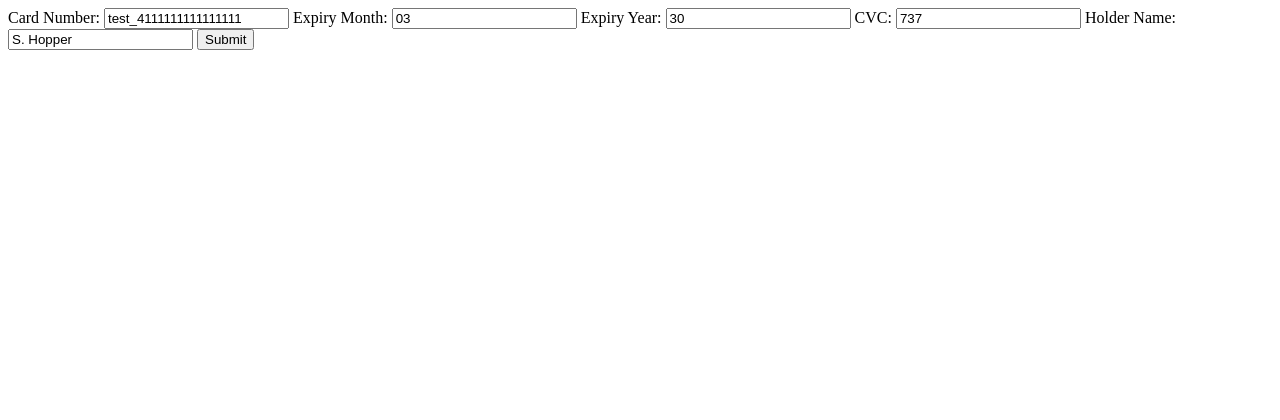
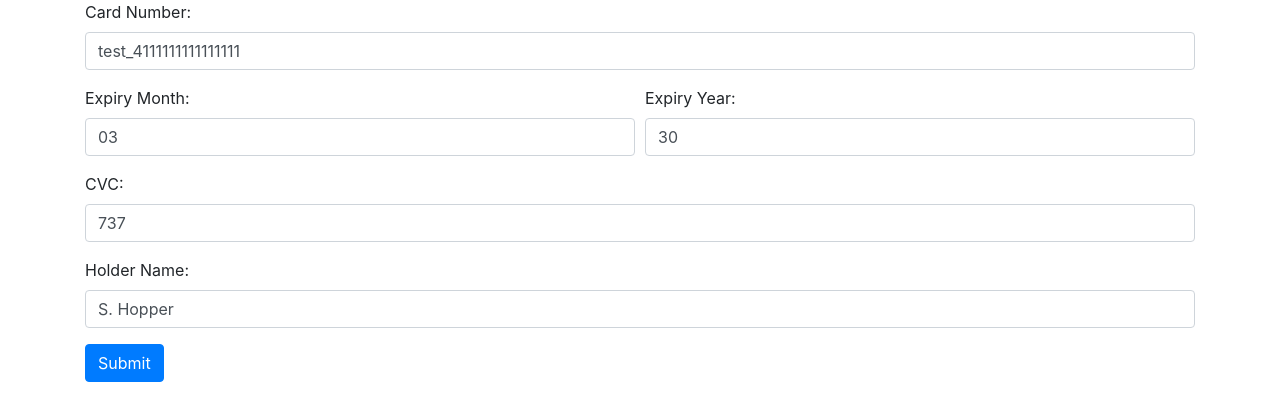
Before and after one commit to FranciscoDiego64/adyen-integration, a website: page public/cardDetails.html in a window 1280 px wide. Drawn offline with nearby package versions, Linux system fonts and the light colour scheme.

Commit message:
added styling to cardDetails and minor adjustments

```diff
--- a/public/cardDetails.html
+++ b/public/cardDetails.html
@@ -1,32 +1,47 @@
-
 <!DOCTYPE html>
 <html>
 <head>
   <title>Enter Card Details</title>
+  <link rel="stylesheet" href="https://stackpath.bootstrapcdn.com/bootstrap/4.5.2/css/bootstrap.min.css">
 </head>
 <body>
-    <form id="card-details-form">
-        <label for="cardNumber">Card Number:</label>
-        <input type="text" id="cardNumber" name="cardNumber" value="test_4111111111111111" required>
+    <div class="container">
+        <form id="card-details-form">
+            <div class="form-group">
+                <label for="cardNumber">Card Number:</label>
+                <input type="text" class="form-control" id="cardNumber" name="cardNumber" value="test_4111111111111111" required>
+            </div>
 
-        <label for="expiryMonth">Expiry Month:</label>
-        <input type="text" id="expiryMonth" name="expiryMonth" value="03" required>
+            <div class="form-row">
+                <div class="form-group col-md-6">
+                    <label for="expiryMonth">Expiry Month:</label>
+                    <input type="text" class="form-control" id="expiryMonth" name="expiryMonth" value="03" required>
+                </div>
+                <div class="form-group col-md-6">
+                    <label for="expiryYear">Expiry Year:</label>
+                    <input type="text" class="form-control" id="expiryYear" name="expiryYear" value="30" required>
+                </div>
+            </div>
 
-        <label for="expiryYear">Expiry Year:</label>
-        <input type="text" id="expiryYear" name="expiryYear" value="30" required>
+            <div class="form-group">
+                <label for="cvc">CVC:</label>
+                <input type="text" class="form-control" id="cvc" name="cvc" value="737" required>
+            </div>
 
-        <label for="cvc">CVC:</label>
-        <input type="text" id="cvc" name="cvc" value="737" required>
+            <div class="form-group">
+                <label for="holderName">Holder Name:</label>
+                <input type="text" class="form-control" id="holderName" name="holderName" value="S. Hopper" required>
+            </div>
 
-        <label for="holderName">Holder Name:</label>
-        <input type="text" id="holderName" name="holderName" value="S. Hopper" required>
-
-        <button type="button" id="submit-card-details">Submit</button>
-    </form>
+            <button type="button" class="btn btn-primary" id="submit-card-details">Submit</button>
+        </form>
+    </div>
 
   <script src="cardDetails.js"></script>
+  <script src="https://stackpath.bootstrapcdn.com/bootstrap/4.5.2/js/bootstrap.min.js"></script>
 </body>
 </html>
+
 
 <!--
 <!DOCTYPE html>
```
Also changed, not shown: index.js (+15 -25 lines).
